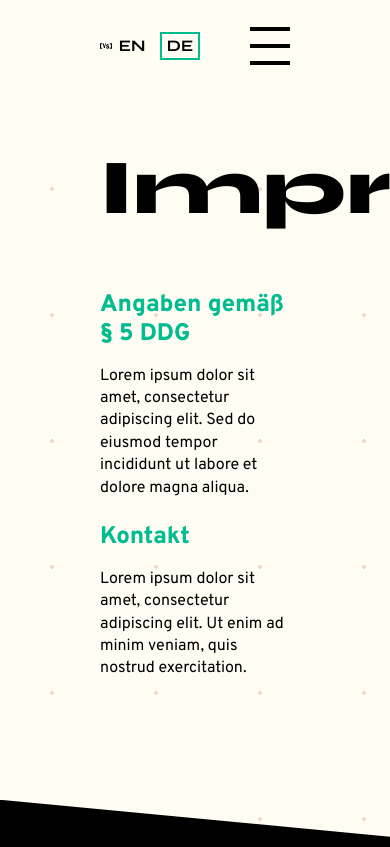
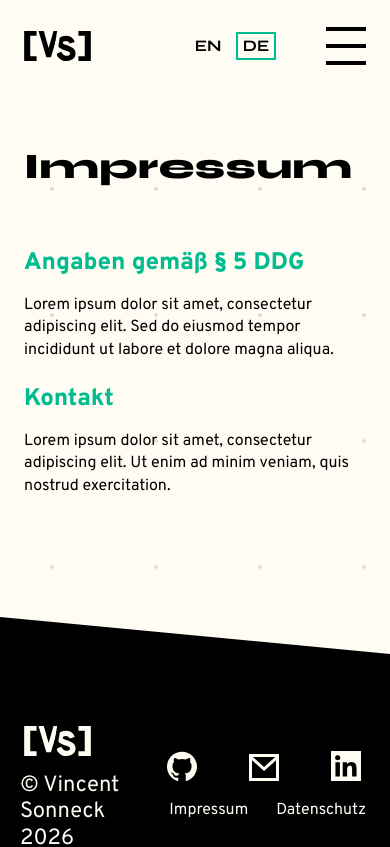
Before and after one commit to IGK91/portfolio, an Angular app: page /impressum in a window 390 px wide. Shown: the top 847 px of the page. Built offline with nearby package versions, Linux system fonts and the light colour scheme.

Commit message:
Add breakpoints and respond mixin

```diff
--- a/src/styles/_mixins.scss
+++ b/src/styles/_mixins.scss
@@ -1,4 +1,11 @@
 @use 'variables' as *;
+
+// Media Query bis zu einer maximalen Breite, z. B. @include respond($breakpoint-mobile)
+@mixin respond($max-width) {
+  @media (max-width: $max-width) {
+    @content;
+  }
+}
 
 @mixin flex-center {
   display: flex;
@@ -12,6 +19,14 @@
   max-width: $content-width;
   margin-inline: auto;
   padding-inline: $page-padding;
+
+  @include respond($breakpoint-tablet) {
+    padding-inline: $page-padding-tablet;
+  }
+
+  @include respond($breakpoint-mobile) {
+    padding-inline: $page-padding-mobile;
+  }
 }
 
 // Große Überschrift, die beim Hover grün wird
@@ -27,6 +42,18 @@
   &:hover {
     color: $color-green;
   }
+
+  @include respond($breakpoint-tablet) {
+    font-size: 64px;
+  }
+
+  @include respond($breakpoint-mobile) {
+    font-size: 36px;
+  }
+
+  @include respond($breakpoint-small-mobile) {
+    font-size: 30px;
+  }
 }
 
 // Schräge Oberkante der schwarzen Flächen
--- a/src/styles/_variables.scss
+++ b/src/styles/_variables.scss
@@ -13,7 +13,15 @@ $font-text: 'Overpass', sans-serif;
 // Layout
 $content-width: 1440px;
 $page-padding: 100px;
+$page-padding-tablet: 48px;
+$page-padding-mobile: 24px;
 $header-height: 92px;
+
+// Breakpoints (max-width)
+$breakpoint-small-desktop: 1279px;
+$breakpoint-tablet: 1023px;
+$breakpoint-mobile: 767px;
+$breakpoint-small-mobile: 374px;
 
 // Animationen
 $transition-fast: 100ms ease-in-out;
```
